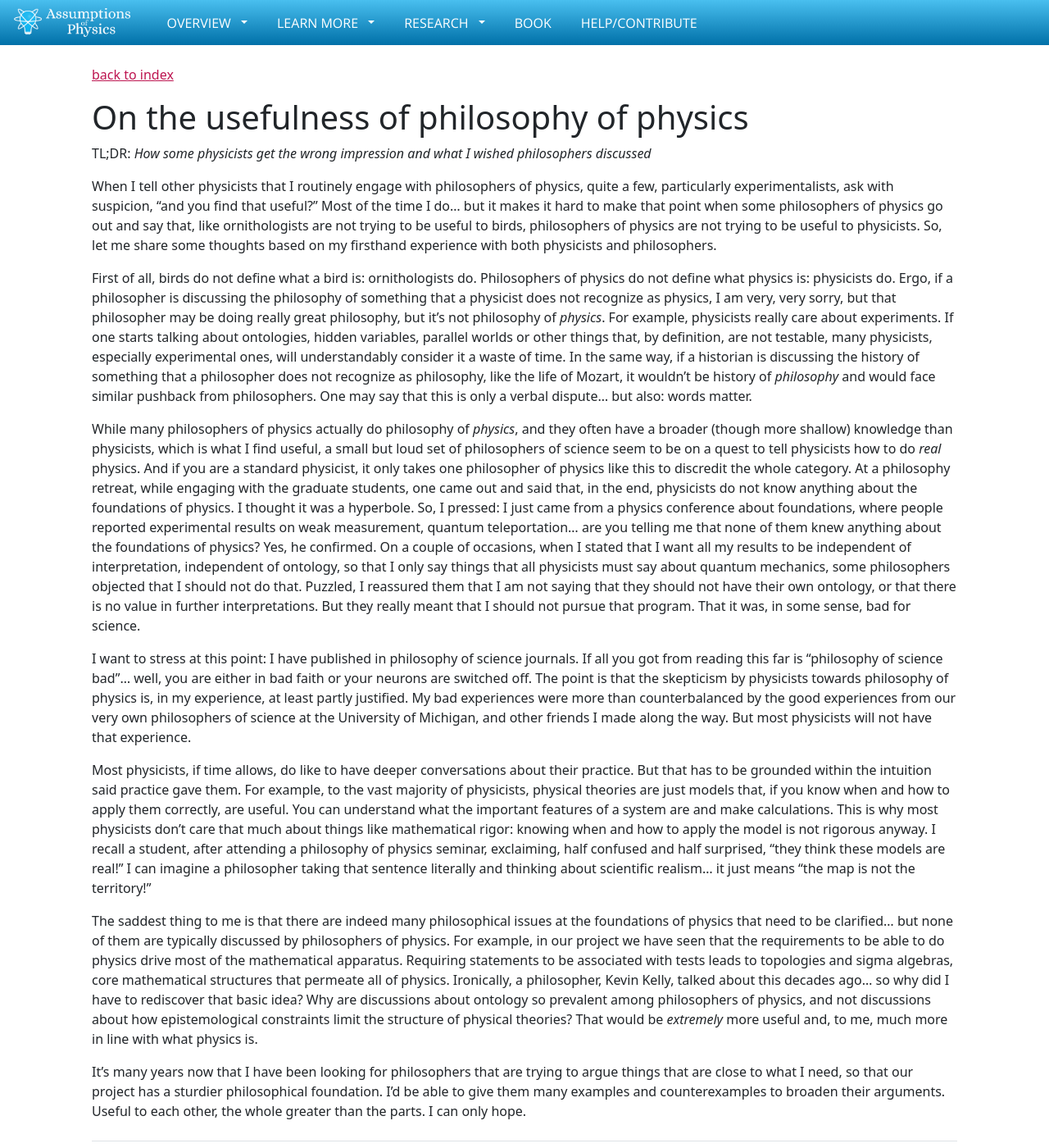
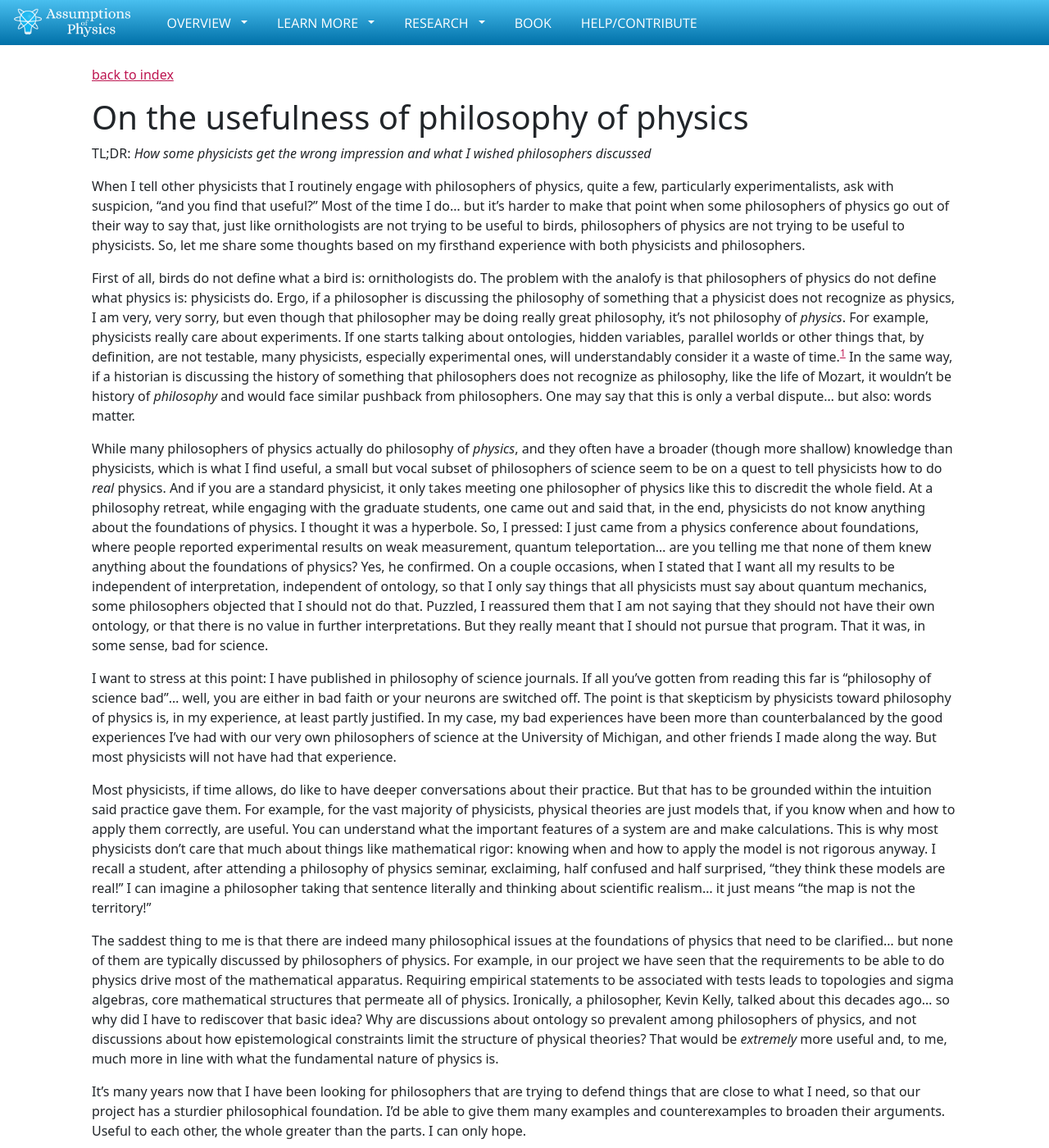
Before and after one commit to assumptionsofphysics/assumptionsofphysics.github.io, a Jekyll site: the page built from _essays/2025-10-15-philosophy-and-physics.md, in a window 1280 px wide and 1400 px high. Shown: the whole window at 82% size. Built offline with Jekyll 4.4.1, drawn with Linux system fonts in a browser that asks for light colours; nearby versions of some CDN libraries; some web fonts are replaced; some of the changed text lies outside the part shown.

Commit message:
Incorporating feedback from Josh

```diff
--- a/_essays/2025-10-15-philosophy-and-physics.md
+++ b/_essays/2025-10-15-philosophy-and-physics.md
@@ -3,19 +3,21 @@
 summary: How some physicists get the wrong impression and what I wished philosophers discussed
 category: Philosophy of Physics
 tags: [Philosophy of Physics]
-draft: true
+draft: false
 ---
 
-When I tell other physicists that I routinely engage with philosophers of physics, quite a few, particularly experimentalists, ask with suspicion, "and you find that useful?" Most of the time I do... but it makes it hard to make that point when some philosophers of physics go out and say that, like ornithologists are not trying to be useful to birds, philosophers of physics are not trying to be useful to physicists. So, let me share some thoughts based on my firsthand experience with both physicists and philosophers.
+When I tell other physicists that I routinely engage with philosophers of physics, quite a few, particularly experimentalists, ask with suspicion, "and you find that useful?" Most of the time I do... but it's harder to make that point when some philosophers of physics go out of their way to say that, just like ornithologists are not trying to be useful to birds, philosophers of physics are not trying to be useful to physicists. So, let me share some thoughts based on my firsthand experience with both physicists and philosophers.
 
-First of all, birds do not define what a bird is: ornithologists do. Philosophers of physics do not define what physics is: physicists do. Ergo, if a philosopher is discussing the philosophy of something that a physicist does not recognize as physics, I am very, very sorry, but that philosopher may be doing really great philosophy, but it's not philosophy of *physics*. For example, physicists really care about experiments. If one starts talking about ontologies, hidden variables, parallel worlds or other things that, by definition, are not testable, many physicists, especially experimental ones, will understandably consider it a waste of time. In the same way, if a historian is discussing the history of something that a philosopher does not recognize as philosophy, like the life of Mozart, it wouldn't be history of *philosophy* and would face similar pushback from philosophers. One may say that this is only a verbal dispute... but also: words matter.
+First of all, birds do not define what a bird is: ornithologists do. The problem with the analofy is that philosophers of physics do not define what physics is: physicists do. Ergo, if a philosopher is discussing the philosophy of something that a physicist does not recognize as physics, I am very, very sorry, but even though that philosopher may be doing really great philosophy, it's not philosophy of *physics*. For example, physicists really care about experiments. If one starts talking about ontologies, hidden variables, parallel worlds or other things that, by definition, are not testable, many physicists, especially experimental ones, will understandably consider it a waste of time.[^1] In the same way, if a historian is discussing the history of something that philosophers does not recognize as philosophy, like the life of Mozart, it wouldn't be history of *philosophy* and would face similar pushback from philosophers. One may say that this is only a verbal dispute... but also: words matter.
 
-While many philosophers of physics actually do philosophy of *physics*, and they often have a broader (though more shallow) knowledge than physicists, which is what I find useful, a small but loud set of philosophers of science seem to be on a quest to tell physicists how to do *real* physics. And if you are a standard physicist, it only takes one philosopher of physics like this to discredit the whole category. At a philosophy retreat, while engaging with the graduate students, one came out and said that, in the end, physicists do not know anything about the foundations of physics. I thought it was a hyperbole. So, I pressed: I just came from a physics conference about foundations, where people reported experimental results on weak measurement, quantum teleportation... are you telling me that none of them knew anything about the foundations of physics? Yes, he confirmed. On a couple of occasions, when I stated that I want all my results to be independent of interpretation, independent of ontology, so that I only say things that all physicists must say about quantum mechanics, some philosophers objected that I should not do that. Puzzled, I reassured them that I am not saying that they should not have their own ontology, or that there is no value in further interpretations. But they really meant that I should not pursue that program. That it was, in some sense, bad for science.
+While many philosophers of physics actually do philosophy of *physics*, and they often have a broader (though more shallow) knowledge than physicists, which is what I find useful, a small but vocal subset of philosophers of science seem to be on a quest to tell physicists how to do *real* physics. And if you are a standard physicist, it only takes meeting one philosopher of physics like this to discredit the whole field. At a philosophy retreat, while engaging with the graduate students, one came out and said that, in the end, physicists do not know anything about the foundations of physics. I thought it was a hyperbole. So, I pressed: I just came from a physics conference about foundations, where people reported experimental results on weak measurement, quantum teleportation... are you telling me that none of them knew anything about the foundations of physics? Yes, he confirmed. On a couple occasions, when I stated that I want all my results to be independent of interpretation, independent of ontology, so that I only say things that all physicists must say about quantum mechanics, some philosophers objected that I should not do that. Puzzled, I reassured them that I am not saying that they should not have their own ontology, or that there is no value in further interpretations. But they really meant that I should not pursue that program. That it was, in some sense, bad for science.
 
-I want to stress at this point: I have published in philosophy of science journals. If all you got from reading this far is "philosophy of science bad"... well, you are either in bad faith or your neurons are switched off. The point is that the skepticism by physicists towards philosophy of physics is, in my experience, at least partly justified. My bad experiences were more than counterbalanced by the good experiences from our very own philosophers of science at the University of Michigan, and other friends I made along the way. But most physicists will not have that experience.
+I want to stress at this point: I have published in philosophy of science journals. If all you've gotten from reading this far is "philosophy of science bad"... well, you are either in bad faith or your neurons are switched off. The point is that skepticism by physicists toward philosophy of physics is, in my experience, at least partly justified. In my case, my bad experiences have been more than counterbalanced by the good experiences I've had with our very own philosophers of science at the University of Michigan, and other friends I made along the way. But most physicists will not have had that experience.
 
-Most physicists, if time allows, do like to have deeper conversations about their practice. But that has to be grounded within the intuition said practice gave them. For example, to the vast majority of physicists, physical theories are just models that, if you know when and how to apply them correctly, are useful. You can understand what the important features of a system are and make calculations. This is why most physicists don't care that much about things like mathematical rigor: knowing when and how to apply the model is not rigorous anyway. I recall a student, after attending a philosophy of physics seminar, exclaiming, half confused and half surprised, "they think these models are real!" I can imagine a philosopher taking that sentence literally and thinking about scientific realism... it just means "the map is not the territory!"
+Most physicists, if time allows, do like to have deeper conversations about their practice. But that has to be grounded within the intuition said practice gave them. For example, for the vast majority of physicists, physical theories are just models that, if you know when and how to apply them correctly, are useful. You can understand what the important features of a system are and make calculations. This is why most physicists don't care that much about things like mathematical rigor: knowing when and how to apply the model is not rigorous anyway. I recall a student, after attending a philosophy of physics seminar, exclaiming, half confused and half surprised, "they think these models are real!" I can imagine a philosopher taking that sentence literally and thinking about scientific realism... it just means "the map is not the territory!"
 
-The saddest thing to me is that there are indeed many philosophical issues at the foundations of physics that need to be clarified... but none of them are typically discussed by philosophers of physics. For example, in our project we have seen that the requirements to be able to do physics drive most of the mathematical apparatus. Requiring statements to be associated with tests leads to topologies and sigma algebras, core mathematical structures that permeate all of physics. Ironically, a philosopher, Kevin Kelly, talked about this decades ago... so why did I have to rediscover that basic idea? Why are discussions about ontology so prevalent among philosophers of physics, and not discussions about how epistemological constraints limit the structure of physical theories? That would be *extremely* more useful and, to me, much more in line with what physics is.
+The saddest thing to me is that there are indeed many philosophical issues at the foundations of physics that need to be clarified... but none of them are typically discussed by philosophers of physics. For example, in our project we have seen that the requirements to be able to do physics drive most of the mathematical apparatus. Requiring empirical statements to be associated with tests leads to topologies and sigma algebras, core mathematical structures that permeate all of physics. Ironically, a philosopher, Kevin Kelly, talked about this decades ago... so why did I have to rediscover that basic idea? Why are discussions about ontology so prevalent among philosophers of physics, and not discussions about how epistemological constraints limit the structure of physical theories? That would be *extremely* more useful and, to me, much more in line with what the fundamental nature of physics is.
 
-It's many years now that I have been looking for philosophers that are trying to argue things that are close to what I need, so that our project has a sturdier philosophical foundation. I'd be able to give them many examples and counterexamples to broaden their arguments. Useful to each other, the whole greater than the parts. I can only hope.
+It's many years now that I have been looking for philosophers that are trying to defend things that are close to what I need, so that our project has a sturdier philosophical foundation. I'd be able to give them many examples and counterexamples to broaden their arguments. Useful to each other, the whole greater than the parts. I can only hope.
+
+[^1]: Note that some theoretical physicists do like to engage in more far fetched speculations, and these are exactly the physicists that engage the most with philosophers of physics, providing the latter with a very biased sample.
```
